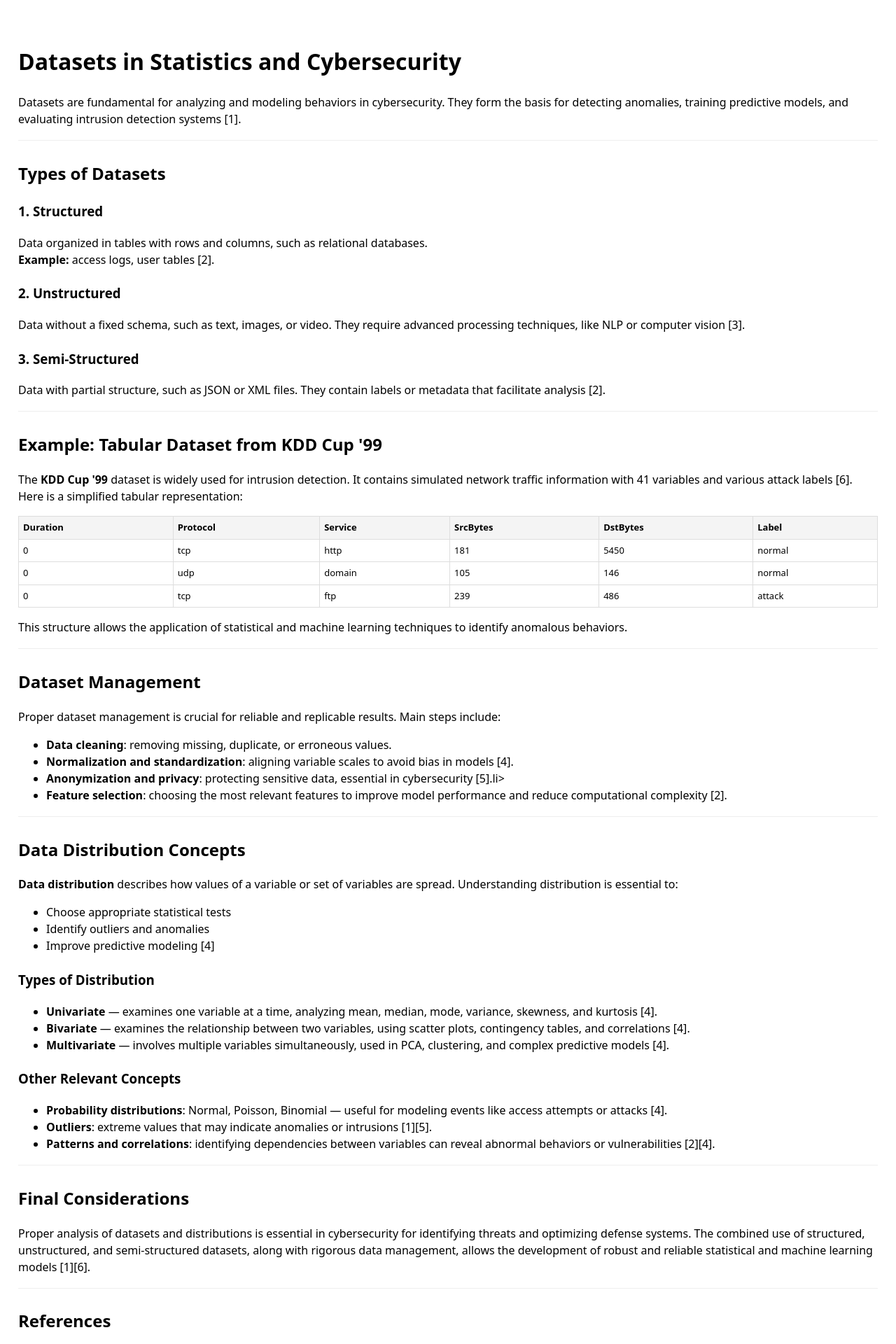
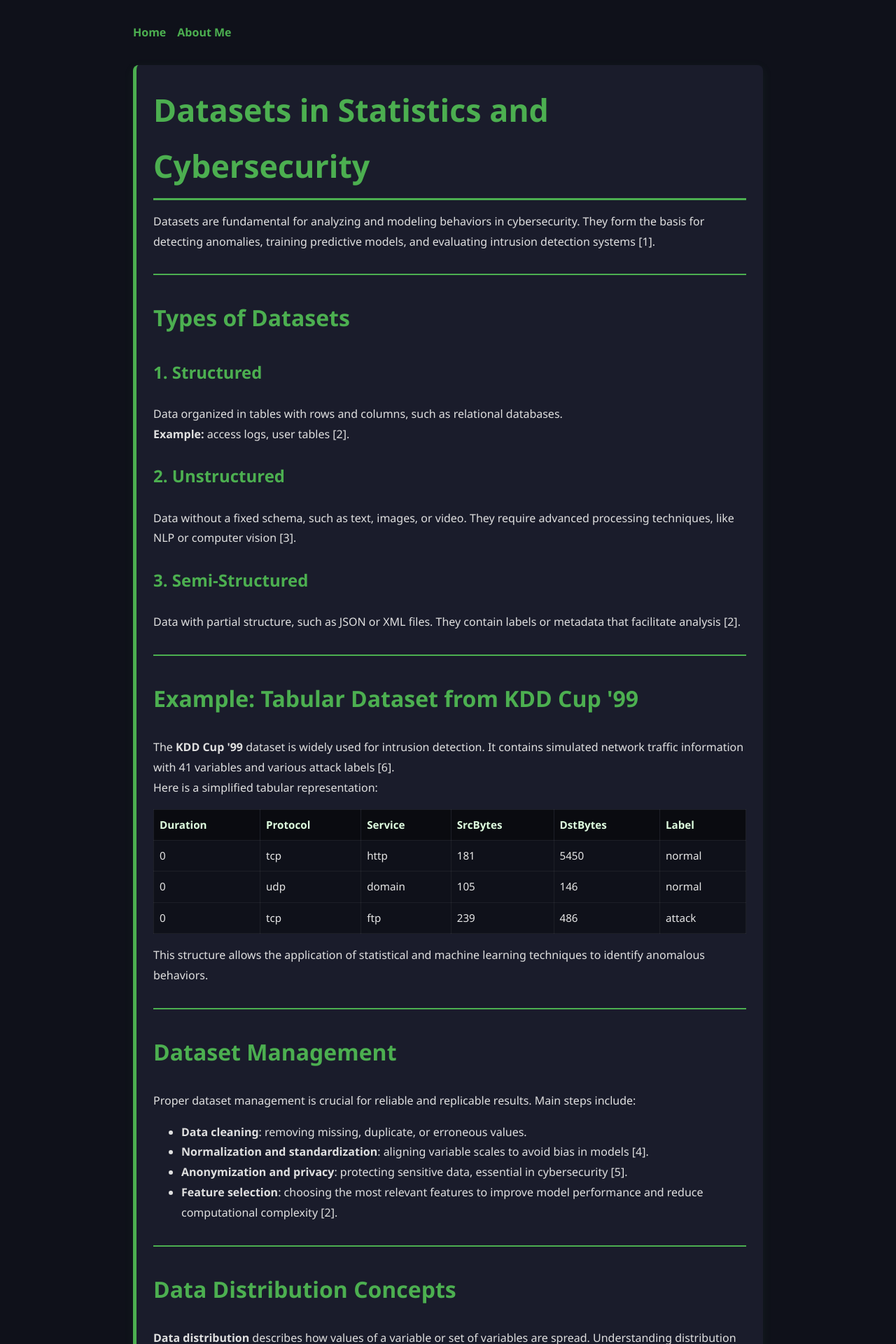
Before and after one commit to ricky2905/ricky2905.github.io, a Jekyll site: the page HOMEWORK/homework2/index.html, which Jekyll copies as it is, in a window 1280 px wide. Shown: the top 1920 px of the page at 70% size. Built offline with Jekyll 4.4.1, drawn with Linux system fonts in a browser that asks for light colours; some of the changed text lies outside the part shown.

Commit message:
Update index.html

```diff
--- a/HOMEWORK/homework2/index.html
+++ b/HOMEWORK/homework2/index.html
@@ -1,37 +1,180 @@
-
-<!doctype html>
+<!DOCTYPE html>
 <html lang="en">
 <head>
-<meta charset="utf-8"/>
-<meta name="viewport" content="width=device-width,initial-scale=1"/>
-<title>Datasets in Statistics and Cybersecurity + Caesar Cipher</title>
+  <meta charset="utf-8">
+  <title>Datasets in Statistics and Cybersecurity | Riccardo D'Annibale</title>
+  <meta name="viewport" content="width=device-width, initial-scale=1">
   <style>
-  body{font-family:system-ui,-apple-system,"Segoe UI",Roboto,Helvetica,Arial;padding:18px;line-height:1.5}
-  h1,h2,h3{margin-top:1.2em}
-  textarea{width:100%;height:110px;font-family:monospace;font-size:14px;margin-bottom:8px}
-  table{border-collapse:collapse;width:100%;margin-top:8px}
-  th,td{border:1px solid #ddd;padding:6px;text-align:left;font-size:13px}
-  th{background:#f4f4f4}
-  .result{white-space:pre-wrap;background:#fff;border:1px solid #ddd;padding:10px;margin-top:8px;max-height:260px;overflow:auto}
+/* ---------- STILE PRINCIPALE (da template fornito) ---------- */
+
+/* Corpo principale */
+body {
+  font-family: 'Segoe UI', Tahoma, Geneva, Verdana, sans-serif;
+  background-color: #0f111a;  /* sfondo scuro */
+  color: #e0e0e0;
+  line-height: 1.8;
+  padding: 2rem;
+  max-width: 900px;
+  margin: auto;
+}
+
+/* Titoli verdi */
+h1, h2, h3, h4, h5, h6 {
+  color: #4CAF50;  /* verde */
+}
+
+/* Stile specifico per h1-h3 */
+h1 {
+  font-size: 2.8rem;
+  border-bottom: 3px solid #4CAF50;
+  padding-bottom: 0.3rem;
+  margin: 0 0 1rem 0;
+}
+
+h2 {
+  font-size: 2rem;
+  margin-top: 2rem;
+}
+
+h3 {
+  font-size: 1.5rem;
+  margin-top: 1.5rem;
+}
+
+/* Card */
+.card {
+  background-color: #1a1c2b;
+  border-left: 5px solid #4CAF50;
+  border-radius: 8px;
+  padding: 1.5rem;
+  margin: 2rem 0;
+  box-shadow: 0 4px 15px rgba(76,175,80,0.08);
+}
+
+/* Link */
+a {
+  color: #4CAF50;
+  text-decoration: none;
+}
+
+a:hover {
+  color: #66bb6a;
+  text-decoration: underline;
+}
+
+/* Separatore */
+hr {
+  border: none;
+  height: 2px;
+  background-color: #4CAF50;
+  margin: 2rem 0;
+}
+
+/* Menu a discesa */
+select {
+  padding:0.5rem 1rem;
+  border-radius:5px;
+  font-size:1rem;
+  background-color: #222236;
+  color: #e0e0e0;
+  border: 1px solid #4CAF50;
+  margin-top:0.5rem;
+}
+
+/* Navigazione top */
+.topnav {
+  display: flex;
+  justify-content: flex-start;
+  gap: 1rem;
+  margin-bottom: 2rem;
+}
+
+.topnav a {
+  font-weight: bold;
+}
+
+.topnav a:hover {
+  color: #66bb6a;
+}
+
+/* Footer */
+footer {
+  margin-top: 3rem;
+  padding-top: 1rem;
+  border-top: 1px solid #4CAF50;
+  text-align: center;
+  font-size: 0.9rem;
+  color: #999;
+}
+
+/* ---------- STILI AGGIUNTIVI PER CONTENUTI ---------- */
+
+table {
+  border-collapse: collapse;
+  width: 100%;
+  margin-top: 8px;
+  background: #0f111a;
+}
+th, td {
+  border: 1px solid rgba(255,255,255,0.06);
+  padding: 8px;
+  text-align: left;
+  font-size: 0.95rem;
+  color: #e7e7e7;
+}
+th {
+  background: rgba(76,175,80,0.06);
+  color: #dfffe0;
+}
+code {
+  background: rgba(255,255,255,0.03);
+  padding: 2px 6px;
+  border-radius: 4px;
+  color: #e8f5e9;
+  font-family: ui-monospace, SFMono-Regular, Menlo, Monaco, "Roboto Mono", monospace;
+}
+pre {
+  background: #0b0c10;
+  color: #dfeee0;
+  padding: 12px;
+  border-radius: 6px;
+  overflow-x: auto;
+  border: 1px solid rgba(255,255,255,0.03);
+}
+img { max-width: 100%; display: block; margin: 12px 0; border-radius: 4px; }
+
+/* Caesar tool styles */
+textarea{width:100%;height:110px;font-family:monospace;font-size:14px;margin-bottom:8px;background:#0b0c10;color:#e6f4e6;border:1px solid rgba(255,255,255,0.04);padding:8px;border-radius:6px}
 .controls{display:flex;gap:8px;flex-wrap:wrap;align-items:center;margin-top:8px}
-  .small{font-size:13px;color:#444}
-  input[type="number"]{width:72px}
-  .top{background:#e8ffe8}
-  .generator{border:1px dashed #ccc;padding:8px;margin:8px 0;border-radius:6px}
-  label.inline{display:inline-flex;align-items:center;gap:6px}
-  button.small{padding:4px 8px;font-size:13px}
+.small{font-size:13px;color:#cfd8cf}
+input[type="number"]{width:72px;background:#0b0c10;color:#e6f4e6;border:1px solid rgba(255,255,255,0.04);padding:6px;border-radius:4px}
+button.small{padding:6px 10px;font-size:13px;border-radius:6px;background:#142218;color:#e8f5e9;border:1px solid rgba(76,175,80,0.12);cursor:pointer}
+button.small:hover{background:#1d2b20}
+.generator{border:1px dashed rgba(255,255,255,0.04);padding:12px;margin:12px 0;border-radius:6px}
+.result{white-space:pre-wrap;background:#0b0c10;border:1px solid rgba(255,255,255,0.03);padding:10px;margin-top:8px;max-height:260px;overflow:auto;border-radius:6px}
 .hiddenCol{display:none;}
-  details{margin-top:8px}
-  code{background:#f7f7f7;padding:2px 4px;border-radius:4px}
-  pre{background:#f7f7f7;padding:8px;border-radius:4px;overflow-x:auto}
-  img{max-width:100%;display:block;margin:8px 0}
-  hr{border:0;border-top:1px solid #eee;margin:18px 0}
+label.inline{display:inline-flex;align-items:center;gap:8px;color:#d0e8d0}
+thead th{position:sticky;top:0;background:rgba(11,12,16,0.9)}
+
+/* Responsive */
+@media (max-width:600px){
+  body { padding: 1rem; max-width: 100%; }
+  h1 { font-size: 2rem; }
+}
   </style>
 </head>
 <body>
+  <header>
+    <nav class="topnav">
+      <a href="/">Home</a>
+      <a href="/about/">About Me</a>
+    </nav>
+  </header>
 
+  <main>
+    <!-- Contenuto inserito nella struttura richieste -->
+    <article class="card">
       <h1>Datasets in Statistics and Cybersecurity</h1>
-
       <p>Datasets are fundamental for analyzing and modeling behaviors in cybersecurity. They form the basis for detecting anomalies, training predictive models, and evaluating intrusion detection systems [1].</p>
 
       <hr/>
@@ -56,14 +199,7 @@
 
       <table>
         <thead>
-      <tr>
-        <th>Duration</th>
-        <th>Protocol</th>
-        <th>Service</th>
-        <th>SrcBytes</th>
-        <th>DstBytes</th>
-        <th>Label</th>
-      </tr>
+          <tr><th>Duration</th><th>Protocol</th><th>Service</th><th>SrcBytes</th><th>DstBytes</th><th>Label</th></tr>
         </thead>
         <tbody>
           <tr><td>0</td><td>tcp</td><td>http</td><td>181</td><td>5450</td><td>normal</td></tr>
@@ -81,7 +217,7 @@
       <ul>
         <li><strong>Data cleaning</strong>: removing missing, duplicate, or erroneous values.</li>
         <li><strong>Normalization and standardization</strong>: aligning variable scales to avoid bias in models [4].</li>
-    <li><strong>Anonymization and privacy</strong>: protecting sensitive data, essential in cybersecurity [5].li></li>
+        <li><strong>Anonymization and privacy</strong>: protecting sensitive data, essential in cybersecurity [5].</li>
         <li><strong>Feature selection</strong>: choosing the most relevant features to improve model performance and reduce computational complexity [2].</li>
       </ul>
 
@@ -135,13 +271,11 @@
 
       <h3>Univariate Distribution on Age</h3>
       <img src="/assets/images/Dist_univariata.png" alt="Distribuzione Univariata" title="Distribuzione Univariata"/>
-
       <p><strong>SQL Code:</strong></p>
       <img src="/assets/images/Dist_univariata_sql.png" alt="Distribuzione Univariata SQL" title="Distribuzione Univariata SQL"/>
 
       <h3>Bivariate Distribution on Age and Height</h3>
       <img src="/assets/images/Dist_bivariata.png" alt="Distribuzione Bivariata" title="Distribuzione Bivariata"/>
-
       <p><strong>SQL Code:</strong></p>
       <img src="/assets/images/Dist_bivariata_sql.png" alt="Distribuzione Bivariata SQL" title="Distribuzione Bivariata SQL"/>
 
@@ -157,7 +291,6 @@
       <p>The frequency-based approach provides a statistical guess for the most likely shift (for longer texts), while brute-force remains reliable for shorter ones.</p>
 
       <h2>Main Goals of the Tool</h2>
-
       <h3>Caesar Cipher Generation</h3>
       <ul>
         <li>Encrypts plaintext with a user-selected shift.</li>
@@ -190,11 +323,11 @@
         <li>Copy ciphertext to clipboard.</li>
         <li>Automatically handle accents and capitalization.</li>
       </ul>
+    </article>
 
-  <hr/>
-
-  <!-- Caesar Cipher interactive tool (complete) -->
-  <h2>Caesar Cipher: Generate → Analyze (Improved Ranking)</h2>
+    <!-- Caesar interactive card -->
+    <section class="card" aria-labelledby="caesar-title">
+      <h2 id="caesar-title">Caesar Cipher: Generate → Analyze (Improved Ranking)</h2>
       <div class="small">Enter plaintext, choose a shift, and generate the cipher. Then you can analyze the cipher.</div>
 
       <div class="generator">
@@ -240,7 +373,7 @@
 
       <div id="summary" class="small" style="margin-top:8px"></div>
 
-  <table id="results">
+      <table id="results" aria-live="polite">
         <thead>
           <tr>
             <th>Shift</th>
@@ -258,7 +391,63 @@
 
       <h3>Selected Text</h3>
       <div id="chosen" class="result">---</div>
+    </section>
 
+    <!-- Overview & explanation -->
+    <article class="card">
+      <h1>Overview of the Caesar Cipher with Statistical Analysis</h1>
+      <p>The Caesar cipher is a <strong>monoalphabetic substitution cipher</strong> that shifts each letter of the plaintext by a fixed number of positions. For example, with a shift of 3:</p>
+      <pre>
+Plaintext:  ABCDEFGHIJKLMNOPQRSTUVWXYZ
+Ciphertext: DEFGHIJKLMNOPQRSTUVWXYZABC
+      </pre>
+
+      <h3>Encryption/Decryption Function</h3>
+      <pre><code>
+function caesarShift(text, shift){
+  return text.split('').map(ch => {
+    const code = ch.charCodeAt(0);
+    if(code >= 65 && code <= 90) return String.fromCharCode(((code - 65 + shift) % 26) + 65);
+    if(code >= 97 && code <= 122) return String.fromCharCode(((code - 97 + shift) % 26) + 97);
+    return ch;
+  }).join('');
+}
+      </code></pre>
+
+      <h3>Brute-force Decryption</h3>
+      <pre><code>
+for(let shift = 1; shift < 26; shift++){
+  results.push({shift, text: caesarShift(ciphertext, shift)});
+}
+      </code></pre>
+
+      <h3>Statistical / Distribution-based Decryption</h3>
+      <p>The advanced part of the code uses <strong>letter and bigram frequency distributions</strong> to estimate the most probable shift automatically.</p>
+
+      <h2>Metrics Explained</h2>
+      <table>
+        <tr><th>Metric</th><th>Description</th><th>Weight</th></tr>
+        <tr><td><strong>Word%</strong></td><td>Fraction of valid Italian words</td><td>0.45</td></tr>
+        <tr><td><strong>Hamming</strong></td><td>Letter rank similarity</td><td>0.25</td></tr>
+        <tr><td><strong>Chi²</strong></td><td>Statistical deviation from expected frequencies</td><td>0.15</td></tr>
+        <tr><td><strong>Bigram%</strong></td><td>Common bigram presence</td><td>0.15</td></tr>
+      </table>
+
+      <h2>Cryptographic Insights</h2>
+      <p>The Caesar cipher is weak because of its <strong>small keyspace</strong> (25 shifts) and <strong>predictable frequency patterns</strong>. Statistical analysis quickly reveals the shift.</p>
+
+      <h2>Conclusion</h2>
+      <p>This implementation bridges <strong>cryptography</strong> and <strong>statistics</strong>, showing how data distributions can reveal hidden information. The <strong>combined score metric</strong> elegantly integrates multiple statistical indicators to automatically prioritize the most probable plaintext.</p>
+
+      <img src="/assets/images/script.png" alt="Code" title="Code"/>
+    </article>
+  </main>
+
+  <footer>
+    <p>© 2025 Riccardo D'Annibale</p>
+  </footer>
+
+  <!-- ---------- JavaScript (completo, integrato) ---------- -->
   <script>
 /* --- Reference frequencies (Italian) --- */
 const referenceFreq = {
@@ -502,58 +691,5 @@
 /* initial run for demo */
 tryAll();
   </script>
-
-  <hr/>
-
-  <h1>Overview of the Caesar Cipher with Statistical Analysis</h1>
-  <p>The Caesar cipher is a <strong>monoalphabetic substitution cipher</strong> that shifts each letter of the plaintext by a fixed number of positions.<br/>
-  For example, with a shift of 3:</p>
-
-  <pre>
-Plaintext:  ABCDEFGHIJKLMNOPQRSTUVWXYZ
-Ciphertext: DEFGHIJKLMNOPQRSTUVWXYZABC
-  </pre>
-
-  <h3>Encryption/Decryption Function</h3>
-  <pre><code>
-function caesarShift(text, shift){
-  return text.split('').map(ch => {
-    const code = ch.charCodeAt(0);
-    if(code >= 65 && code <= 90) return String.fromCharCode(((code - 65 + shift) % 26) + 65);
-    if(code >= 97 && code <= 122) return String.fromCharCode(((code - 97 + shift) % 26) + 97);
-    return ch;
-  }).join('');
-}
-  </code></pre>
-
-  <h3>Brute-force Decryption</h3>
-  <pre><code>
-for(let shift = 1; shift < 26; shift++){
-  results.push({shift, text: caesarShift(ciphertext, shift)});
-}
-  </code></pre>
-
-  <h3>Statistical / Distribution-based Decryption</h3>
-  <p>The advanced part of the code uses <strong>letter and bigram frequency distributions</strong> to estimate the most probable shift automatically.</p>
-
-  <h2>Metrics Explained</h2>
-  <table>
-    <tr><th>Metric</th><th>Description</th><th>Weight</th></tr>
-    <tr><td><strong>Word%</strong></td><td>Fraction of valid Italian words</td><td>0.45</td></tr>
-    <tr><td><strong>Hamming</strong></td><td>Letter rank similarity</td><td>0.25</td></tr>
-    <tr><td><strong>Chi²</strong></td><td>Statistical deviation from expected frequencies</td><td>0.15</td></tr>
-    <tr><td><strong>Bigram%</strong></td><td>Common bigram presence</td><td>0.15</td></tr>
-  </table>
-
-  <h2>Cryptographic Insights</h2>
-  <p>The Caesar cipher is weak because of its <strong>small keyspace</strong> (25 shifts) and <strong>predictable frequency patterns</strong>.<br/>
-  Statistical analysis quickly reveals the shift.</p>
-
-  <h2>Conclusion</h2>
-  <p>This implementation bridges <strong>cryptography</strong> and <strong>statistics</strong>, showing how data distributions can reveal hidden information.<br/>
-  The <strong>combined score metric</strong> elegantly integrates multiple statistical indicators to automatically prioritize the most probable plaintext.</p>
-
-  <img src="/assets/images/script.png" alt="Code" title="Code"/>
-
 </body>
 </html>
```
Also changed, not shown: other parts of HOMEWORK/homework2/index.html (+1 -1 lines). Lines whose indentation alone changed are shown as unchanged.
